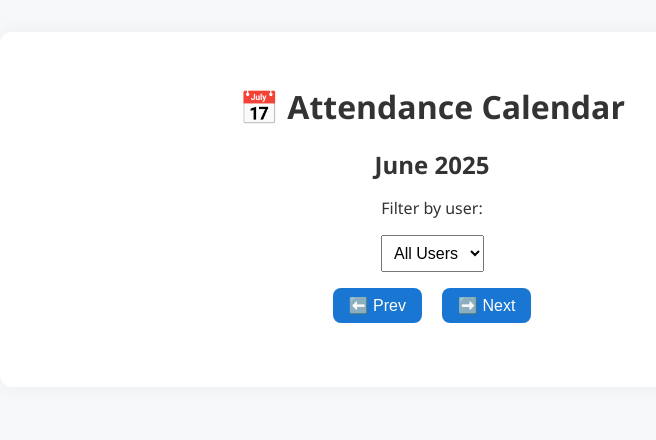
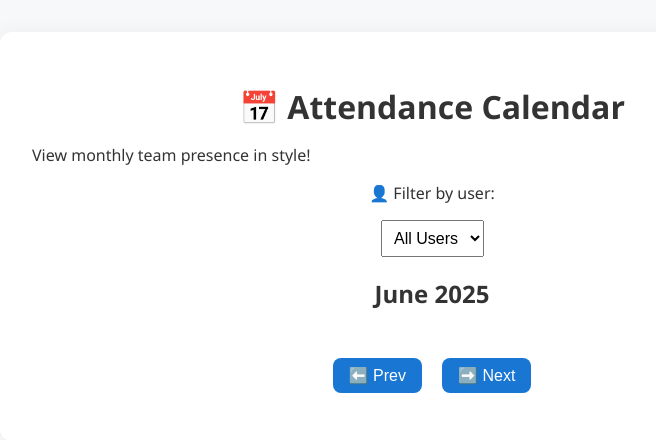
Before and after one commit to GPRaikar/Attendance-Tracker-Backend, a Flask app: page /calendar in a window 1280 px wide. Shown: the top 440 px of the page, without its empty margins (208-864 px from the left). Run offline with Flask 3, Linux system fonts and the light colour scheme; data that the repository does not hold is empty.

Commit message:
Update calendar.html

```diff
--- a/templates/calendar.html
+++ b/templates/calendar.html
@@ -1,4 +1,3 @@
-<!-- templates/calendar.html -->
 <!DOCTYPE html>
 <html lang="en">
 <head>
@@ -8,21 +7,32 @@
   <link rel="stylesheet" href="{{ url_for('static', filename='style.css') }}" />
 </head>
 <body>
+  <div class="zoom-wrapper">
     <div class="calendar-container">
+      <!-- 📅 Header -->
+      <div class="calendar-header">
         <h1>📅 Attendance Calendar</h1>
-    <h2 id="monthLabel"></h2>
-
-    <label for="userFilter">Filter by user:</label>
+        <p class="calendar-subtitle">View monthly team presence in style!</p>
+        <div class="filter-section">
+          <label for="userFilter">👤 Filter by user:</label>
           <select id="userFilter">
             <option value="">All Users</option>
           </select>
+        </div>
+      </div>
 
-    <div class="calendar-controls">
+      <!-- 🗓️ Month Label -->
+      <h2 id="monthLabel" class="calendar-month-label"></h2>
+
+      <!-- 📆 Calendar Grid -->
+      <div id="calendar"></div>
+
+      <!-- 🔄 Navigation -->
+      <div class="calendar-controls bottom-controls">
         <button id="prevMonth">⬅️ Prev</button>
         <button id="nextMonth">➡️ Next</button>
       </div>
-
-    <div id="calendar"></div>
+    </div>
   </div>
 
   <script src="{{ url_for('static', filename='calendar.js') }}"></script>
```
Lines whose indentation alone changed are shown as unchanged.
